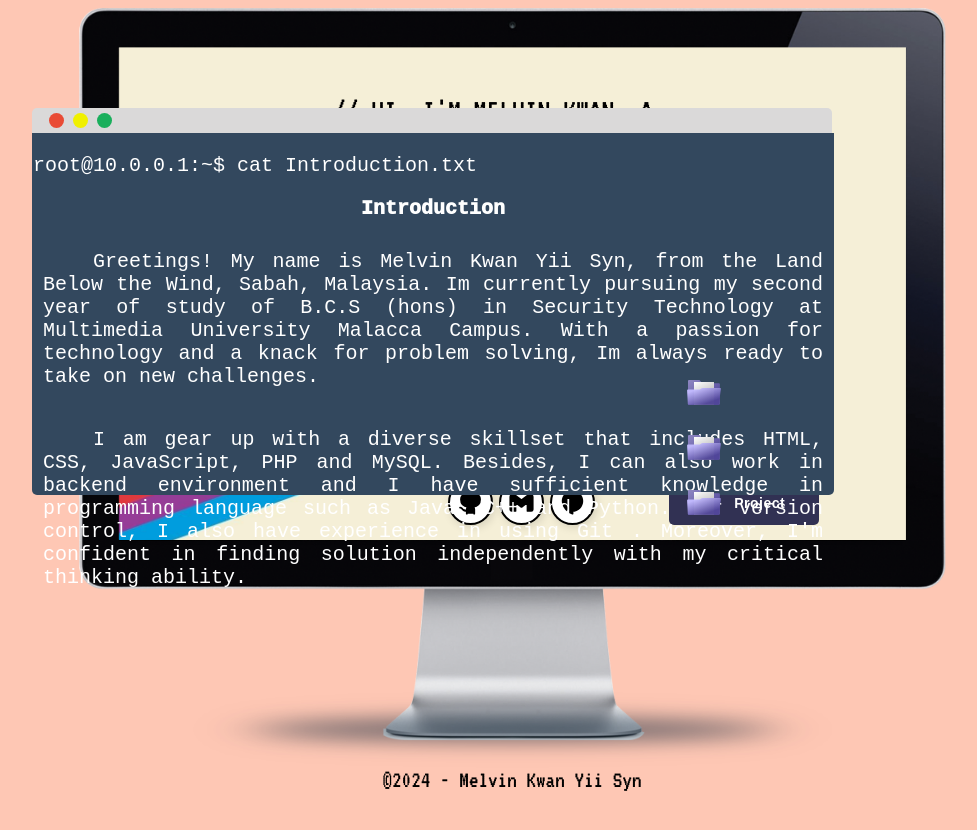
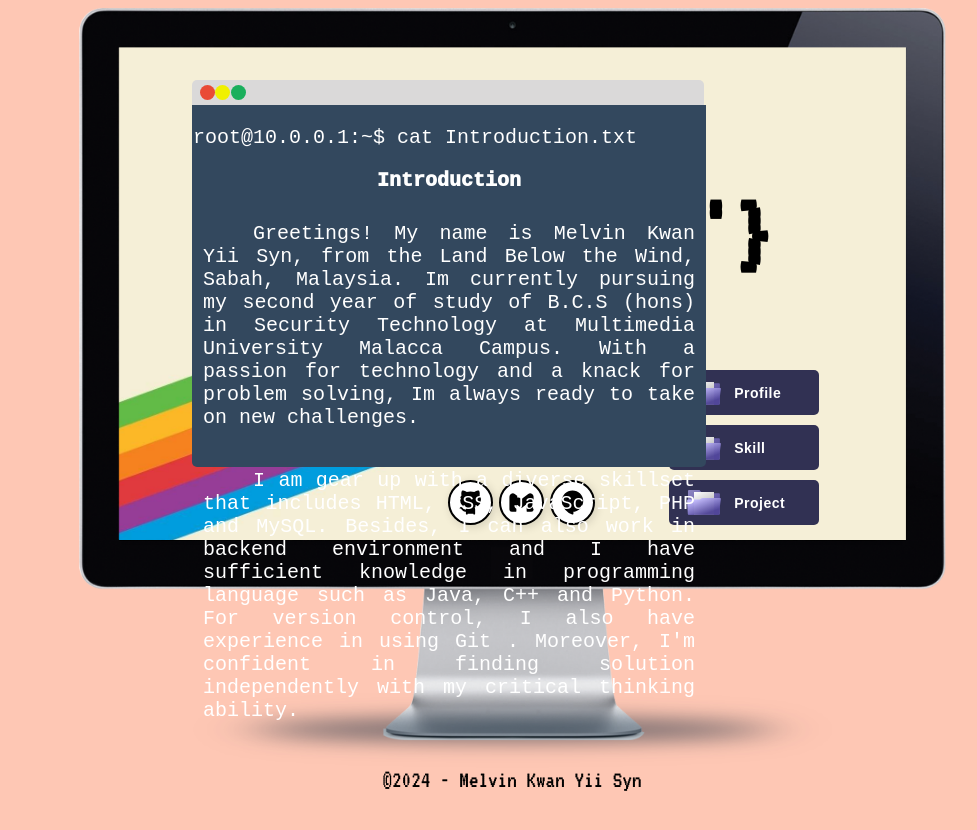
Before and after one commit to coldcoldmanga/Portfolio, a React (Create React App) app: page / in a window 1280 px wide. Both pictures are taken after a click on the button "Profile". Shown: the top 830 px of the page, without its empty margins (128-1105 px from the left). Built offline with nearby package versions, Linux system fonts and the light colour scheme.

Commit message:
some another more adjustment on layout

```diff
--- a/src/App.css
+++ b/src/App.css
@@ -80,8 +80,13 @@ body{
 }
 
 .content{
+    display: flex;
+    justify-content: center;
+    align-items: center;
     position: absolute;
     height: 100%;
+    width: 100%;
+    top: 0%;
 
 }
 
--- a/src/components/Content.css
+++ b/src/components/Content.css
@@ -4,25 +4,27 @@
 
 
 .terminal{
-    position: relative;
-    top: 15%;
-    right: 10%;
+    position: absolute;
+    top: 10%;
+    left: 25%;
     height: 100%;
-    width: 100%;
+    width: 40%;
+    z-index: 999;
 }
 
 .terminal-maximized{
-    width: 100%;
+    width: 53.5%;
     height: 100%;
-    position: fixed;
+    position: absolute;
     top: 5.6%;
-    left: 0;
     z-index: 999;
+
+
 }
 
 #bar {
 
-    width: 800px;
+    width: 100%;
     height: 25px;
     background-color: #DAD9D9;
     margin: 0 auto;
@@ -31,11 +33,12 @@
     float: none;
     border-top-left-radius: 5px;
     border-top-right-radius: 5px;
+    position: relative;
 }
 
 #bar-maximized{
 
-    width: 1105px;
+    width: 100%;
     height: 25px;
     background-color: #DAD9D9;
     margin: 0 auto;
@@ -81,7 +84,7 @@
 #screen {
     background-color: #33485E;
     width: 100%;
-    height: 45vh;
+    height: 45%;
     margin: 0 auto;
     padding: 1px;
     border-bottom-left-radius: 5px;
@@ -91,7 +94,7 @@
 
 #screen-maximized{
     background-color: #33485E;
-    width: 1105px;
+    width: 100%;
     height: 667px;
     margin: 0 auto;
     padding: 1px;
--- a/src/components/button.css
+++ b/src/components/button.css
@@ -12,6 +12,7 @@
     cursor: pointer;
     transition: all 0.3s;
     margin-top: 10px;
+    z-index: 1;
   }
   .folderContainer {
     width: 40px;
```
